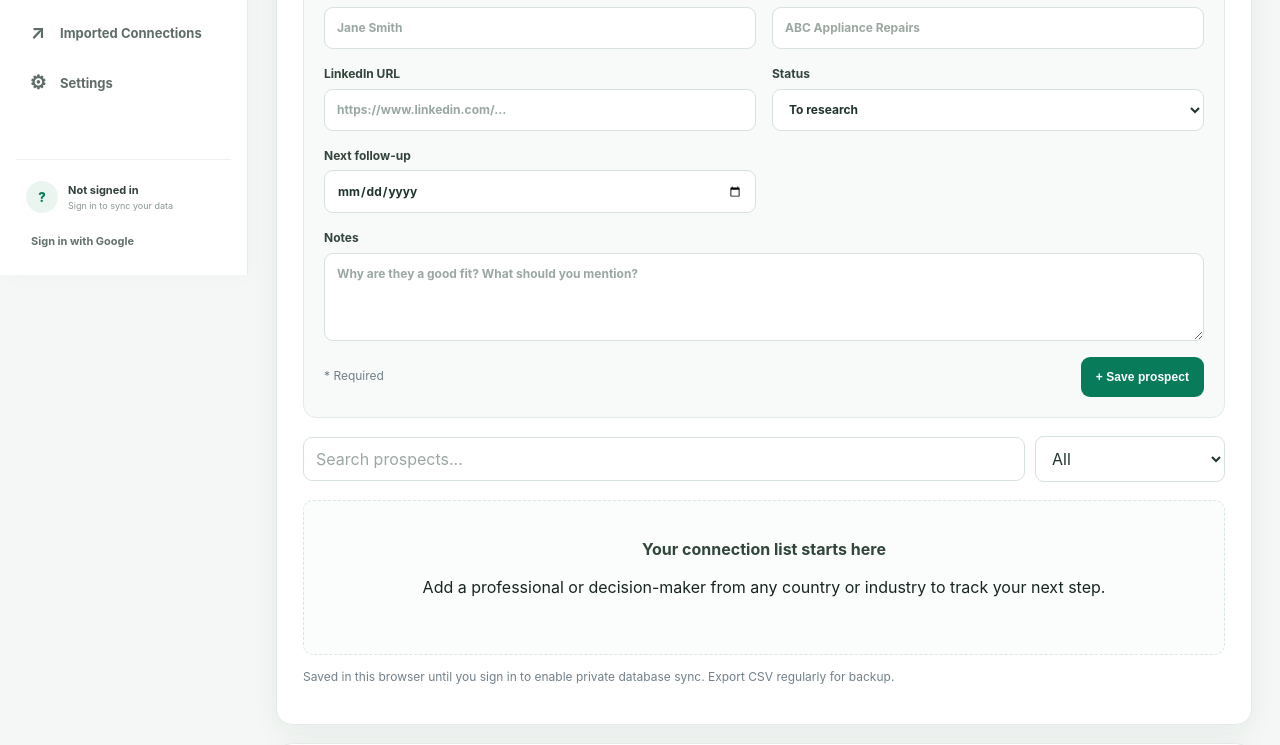
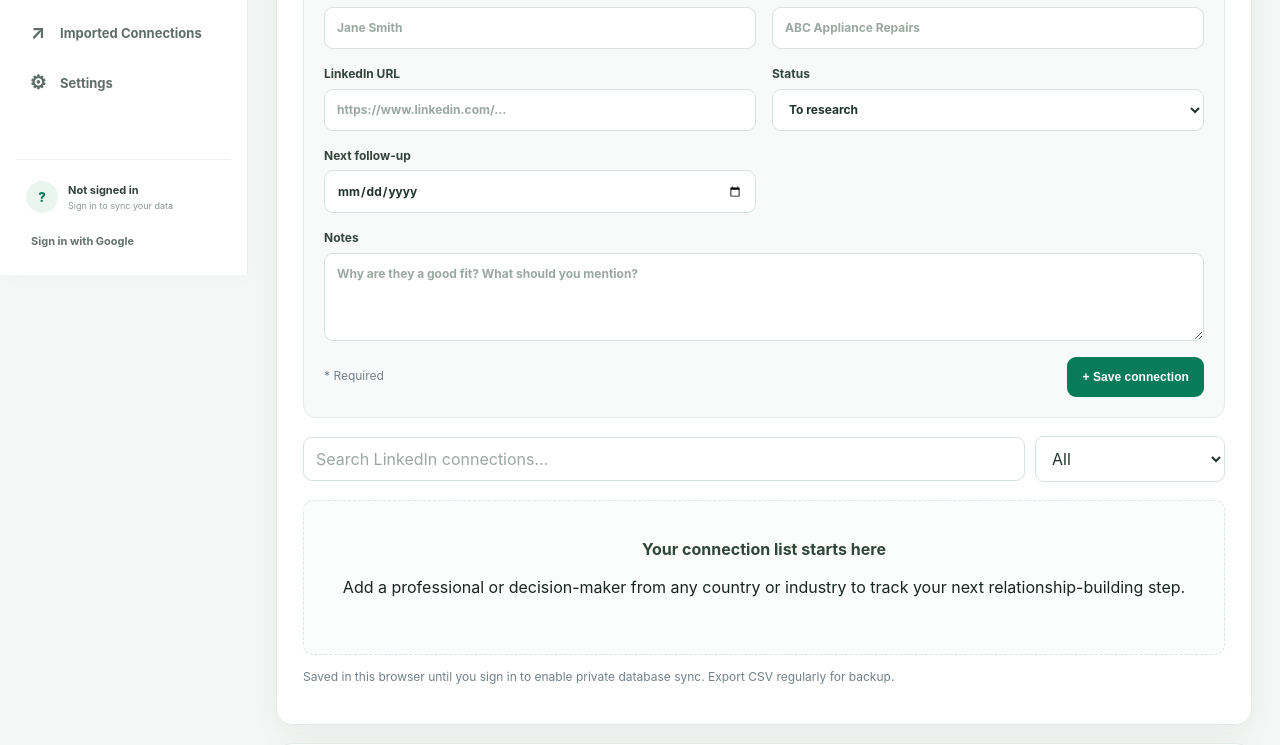
Before and after one commit to Yassin-567/Linkedin-Assistant, a Next.js app: page /prospects in a window 1280 px wide. Shown: the part 525-1270 px from the top of the page. Built offline with nearby package versions, Linux system fonts and the light colour scheme; no server answers.

Commit message:
Clarify LinkedIn Connections naming across existing workflow

```diff
--- a/app/prospects/page.tsx
+++ b/app/prospects/page.tsx
@@ -34,7 +34,7 @@ export default function Home() {
           // Authenticated data must come only from this account's database records.
           // Never import the shared legacy browser key into a newly signed-in account.
           const response = await fetch("/api/prospects", {cache:"no-store"});
-          if (!response.ok) throw new Error("Could not load private prospects.");
+          if (!response.ok) throw new Error("Could not load private LinkedIn connections.");
           const cloud = await response.json();
           if (cancelled) return;
           setLeads(Array.isArray(cloud.leads) ? cloud.leads : []);
@@ -45,7 +45,7 @@ export default function Home() {
           if (!cancelled) setLeads(Array.isArray(parsed) ? parsed : []);
         }
       } catch (error) {
-        console.error("Could not load account prospects", error);
+        console.error("Could not load account connections", error);
         if (!cancelled) setLeads([]);
       } finally {
         if (!cancelled) setLoaded(true);
@@ -72,7 +72,7 @@ export default function Home() {
     setName("");setCompany("");setUrl("");setStatus(statuses[0]);setFollowUp("");setNotes("");
   }
   async function importPasted() {
-    if (!cloudStorage) { setMessage("Sign in to import prospects."); return; }
+    if (!cloudStorage) { setMessage("Sign in to import LinkedIn connections."); return; }
     const rows = pasted.split(/\r?\n/).map(l=>l.trim()).filter(Boolean).slice(0,50);
     if (!rows.length) return;
     setPasteBusy(true);
@@ -128,13 +128,13 @@ export default function Home() {
         <label>Status<select value={status} onChange={e=>setStatus(e.target.value)}>{statuses.map(s=><option key={s}>{s}</option>)}</select></label>
         <label>Next follow-up<input type="date" value={followUp} onChange={e=>setFollowUp(e.target.value)}/></label>
         <label className="wide">Notes<textarea rows={2} value={notes} onChange={e=>setNotes(e.target.value)} placeholder="Why are they a good fit? What should you mention?"/></label>
-        <div className="wide form-footer"><span className="muted">* Required</span><button type="submit">+ Save prospect</button></div>
+        <div className="wide form-footer"><span className="muted">* Required</span><button type="submit">+ Save connection</button></div>
       </form>
-      <div className="toolbar"><input value={search} onChange={e=>setSearch(e.target.value)} placeholder="Search prospects..."/><select value={filter} onChange={e=>setFilter(e.target.value)}><option>All</option>{statuses.map(s=><option key={s}>{s}</option>)}</select></div>
-      {shown.length ? <div className="lead-list">{shown.map(x=><article className="lead" key={x.id}><div><strong>{x.name}</strong><div>{x.company}</div>{x.connected && <span className="connected-tag">✓ Connected{x.connectedOn ? ` · ${x.connectedOn}` : ""}</span>}{x.followUp && <small>Follow up: {x.followUp}</small>}{x.notes && <p>{x.notes}</p>}{x.url && <a href={x.url} target="_blank" rel="noreferrer">Open LinkedIn ↗</a>}</div><div className="lead-controls"><select value={x.status} onChange={e=>void updateLead(x.id,{status:e.target.value})}>{statuses.map(s=><option key={s}>{s}</option>)}</select><button className="delete" onClick={()=>void removeLead(x.id)}>×</button></div></article>)}</div> : <div className="empty"><strong>{leads.length ? "No matching connections" : "Your connection list starts here"}</strong><p>Add a professional or decision-maker from any country or industry to track your next step.</p></div>}
+      <div className="toolbar"><input value={search} onChange={e=>setSearch(e.target.value)} placeholder="Search LinkedIn connections..."/><select value={filter} onChange={e=>setFilter(e.target.value)}><option>All</option>{statuses.map(s=><option key={s}>{s}</option>)}</select></div>
+      {shown.length ? <div className="lead-list">{shown.map(x=><article className="lead" key={x.id}><div><strong>{x.name}</strong><div>{x.company}</div>{x.connected && <span className="connected-tag">✓ Connected{x.connectedOn ? ` · ${x.connectedOn}` : ""}</span>}{x.followUp && <small>Follow up: {x.followUp}</small>}{x.notes && <p>{x.notes}</p>}{x.url && <a href={x.url} target="_blank" rel="noreferrer">Open LinkedIn ↗</a>}</div><div className="lead-controls"><select value={x.status} onChange={e=>void updateLead(x.id,{status:e.target.value})}>{statuses.map(s=><option key={s}>{s}</option>)}</select><button className="delete" onClick={()=>void removeLead(x.id)}>×</button></div></article>)}</div> : <div className="empty"><strong>{leads.length ? "No matching connections" : "Your connection list starts here"}</strong><p>Add a professional or decision-maker from any country or industry to track your next relationship-building step.</p></div>}
       <p className="storage-note">{cloudStorage ? "Synced to your private cloud storage and mirrored in this browser." : "Saved in this browser until you sign in to enable private database sync."} Export CSV regularly for backup.</p>
     </section>
-    {account.connected&&<section className="panel"><h2>Paste from ChatGPT</h2><p className="muted">Ask ChatGPT to list prospects one per line as <code>Name | Company | LinkedIn profile URL</code>, then paste them here (up to 50). Duplicates are skipped.</p><textarea rows={5} value={pasted} onChange={e=>setPasted(e.target.value)} placeholder={"Jane Smith | ABC Appliance Repairs | https://www.linkedin.com/in/jane-smith"}/><div className="row"><button onClick={()=>void importPasted()} disabled={pasteBusy||!pasted.trim()}>{pasteBusy?"Importing...":"Import pasted prospects"}</button></div></section>}
+    {account.connected&&<section className="panel"><h2>Paste from ChatGPT</h2><p className="muted">Ask ChatGPT to list LinkedIn connections one per line as <code>Name | Company | LinkedIn profile URL</code>, then paste them here (up to 50). Duplicates are skipped.</p><textarea rows={5} value={pasted} onChange={e=>setPasted(e.target.value)} placeholder={"Jane Smith | ABC Appliance Repairs | https://www.linkedin.com/in/jane-smith"}/><div className="row"><button onClick={()=>void importPasted()} disabled={pasteBusy||!pasted.trim()}>{pasteBusy?"Importing...":"Import pasted connections"}</button></div></section>}
     <section className="panel"><h2>Your account</h2>{account.connected?<><p className="muted">Signed in as <strong>{account.profile?.name || "Google user"}</strong> {account.profile?.email || ""}</p><div className="row"><a className="button secondary" href="/settings">Edit search preferences</a><button className="text-button" onClick={async()=>{await fetch("/api/auth/logout",{method:"POST"});setAccount({connected:false});window.location.href="/login";}}>Sign out</button></div></>:<><p className="muted">Sign in to save prospects privately, configure your target markets and connect ChatGPT.</p><a className="button" href="/api/auth/google">Continue with Google</a></>}{message && <p className="status">{message}</p>}</section>
     <footer>Inlinked · LinkedIn Connections</footer>
   </main>;
```
